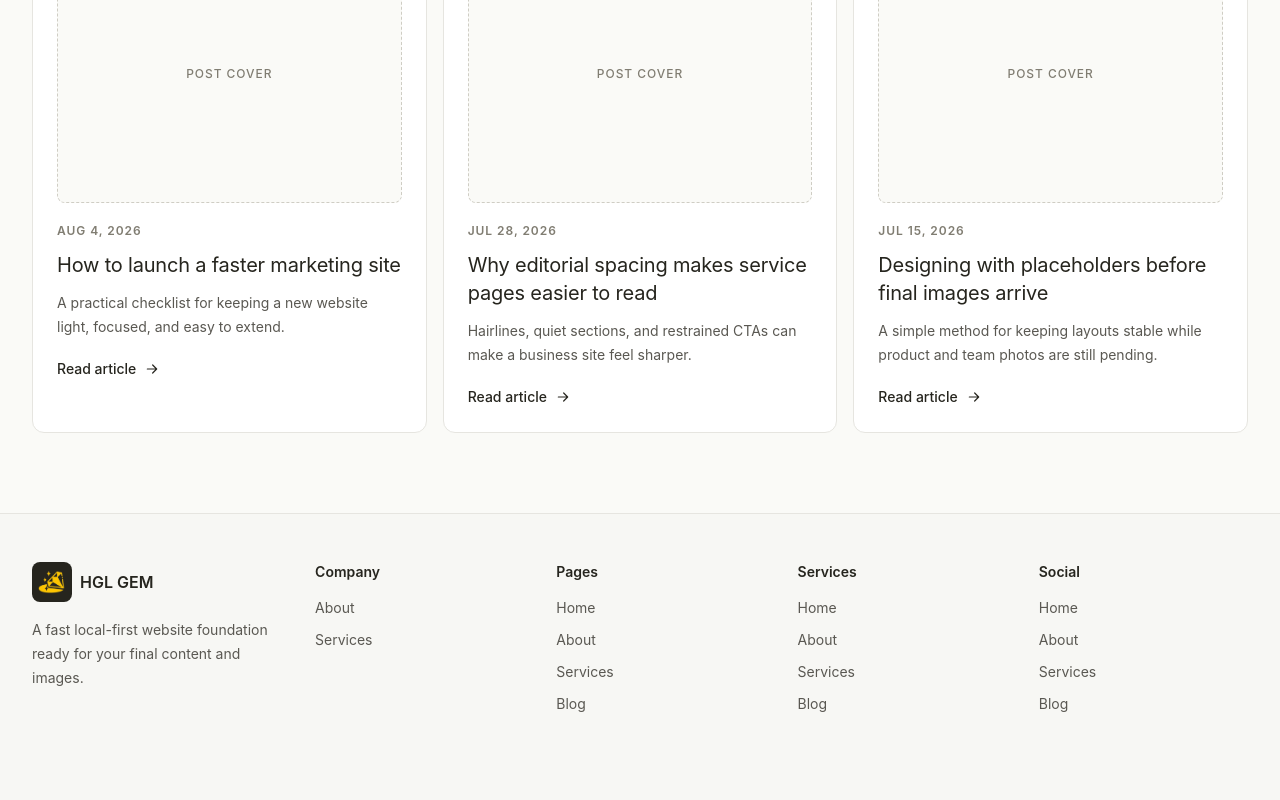
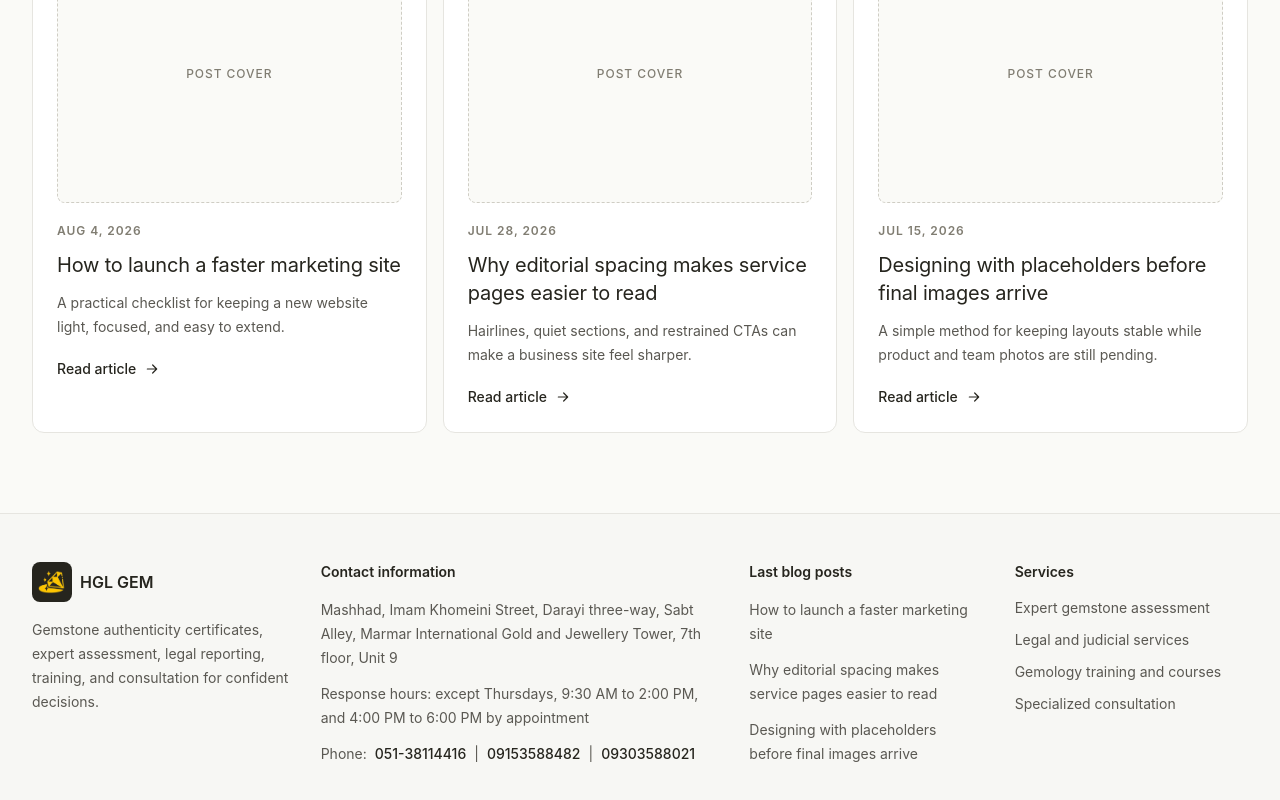
Before and after one commit to mohamad-gandomi/hgl-gem-theme, a React (Vite) app: page / in a window 1280 px wide. Shown: the part 4064-4864 px from the top of the page. Before the commit the page ends 4826 px from the top, so only its background shows below. Built offline with nearby package versions, Linux system fonts and the light colour scheme.

Commit message:
Update footer contact information

```diff
--- a/src/main.jsx
+++ b/src/main.jsx
@@ -669,7 +669,7 @@ function PageShell({ label, title, text, children }) {
 function Footer({ navigate }) {
   return (
     <footer className="border-t border-hairline bg-canvas">
-      <div className="mx-auto grid max-w-7xl gap-8 px-4 py-12 sm:px-6 md:grid-cols-[1.2fr_repeat(4,1fr)] lg:px-8">
+      <div className="mx-auto grid max-w-7xl gap-8 px-4 py-12 sm:px-6 md:grid-cols-2 lg:grid-cols-[1.1fr_1.7fr_repeat(2,1fr)] lg:px-8">
         <div>
           <div className="flex items-center gap-2 text-ink">
             <span className="grid h-10 w-10 place-items-center rounded-lg bg-ink p-1.5">
@@ -677,20 +677,50 @@ function Footer({ navigate }) {
             </span>
             <span className="font-semibold">HGL GEM</span>
           </div>
-          <p className="mt-4 max-w-xs text-sm leading-6 text-body">A fast local-first website foundation ready for your final content and images.</p>
+          <p className="mt-4 max-w-xs text-sm leading-6 text-body">Gemstone authenticity certificates, expert assessment, legal reporting, training, and consultation for confident decisions.</p>
         </div>
-        {['Company', 'Pages', 'Services', 'Social'].map((group, index) => (
-          <div key={group}>
-            <h3 className="text-sm font-semibold text-ink">{group}</h3>
-            <div className="mt-4 grid gap-3">
-              {navItems.slice(index === 0 ? 1 : 0, index === 0 ? 3 : 4).map((item) => (
-                <button key={`${group}-${item.href}`} type="button" onClick={() => navigate(item.href)} className="text-left text-sm text-body hover:text-ink">
-                  {item.label}
-                </button>
+        <div>
+          <h3 className="text-sm font-semibold text-ink">Contact information</h3>
+          <div className="mt-4 grid gap-3 text-sm leading-6 text-body">
+            <p>Mashhad, Imam Khomeini Street, Darayi three-way, Sabt Alley, Marmar International Gold and Jewellery Tower, 7th floor, Unit 9</p>
+            <p>Response hours: except Thursdays, 9:30 AM to 2:00 PM, and 4:00 PM to 6:00 PM by appointment</p>
+            <p className="flex flex-wrap gap-x-2 gap-y-1">
+              <span>Phone:</span>
+              {[
+                { label: '051-38114416', href: 'tel:+985138114416' },
+                { label: '09153588482', href: 'tel:+989153588482' },
+                { label: '09303588021', href: 'tel:+989303588021' }
+              ].map((phone, index) => (
+                <React.Fragment key={phone.href}>
+                  {index > 0 && <span>|</span>}
+                  <a href={phone.href} className="font-medium text-ink hover:text-primary">
+                    {phone.label}
+                  </a>
+                </React.Fragment>
               ))}
-            </div>
+            </p>
           </div>
-        ))}
+        </div>
+        <div>
+          <h3 className="text-sm font-semibold text-ink">Last blog posts</h3>
+          <div className="mt-4 grid gap-3">
+            {posts.slice(0, 3).map((post) => (
+              <button key={`footer-${post.slug}`} type="button" onClick={() => navigate(`/blog/${post.slug}`)} className="text-left text-sm leading-6 text-body hover:text-ink">
+                {post.title}
+              </button>
+            ))}
+          </div>
+        </div>
+        <div>
+          <h3 className="text-sm font-semibold text-ink">Services</h3>
+          <div className="mt-4 grid gap-3">
+            {services.map((service) => (
+              <button key={`footer-${service.title}`} type="button" onClick={() => navigate('/services')} className="text-left text-sm text-body hover:text-ink">
+                {service.title}
+              </button>
+            ))}
+          </div>
+        </div>
       </div>
     </footer>
   )
```
